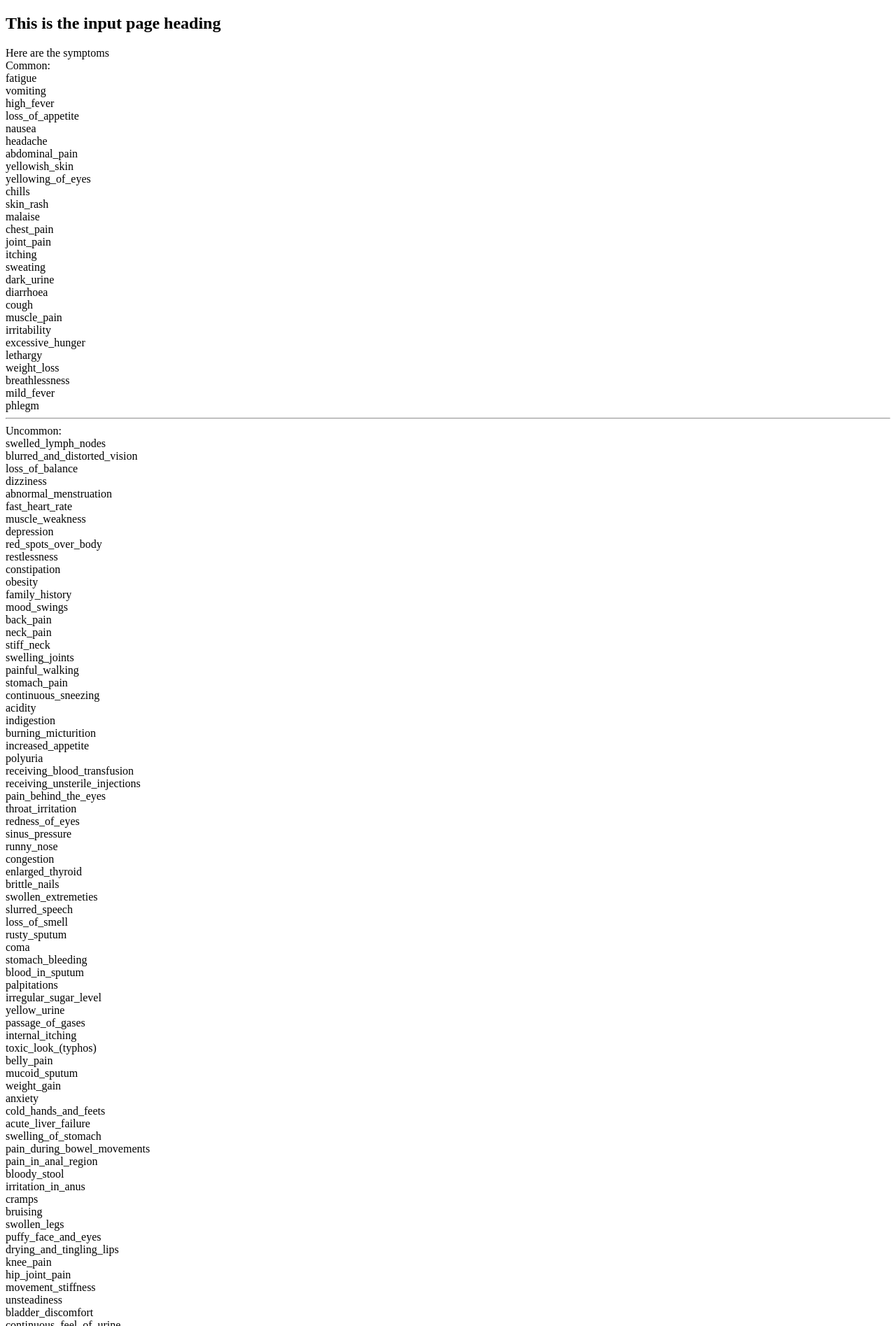
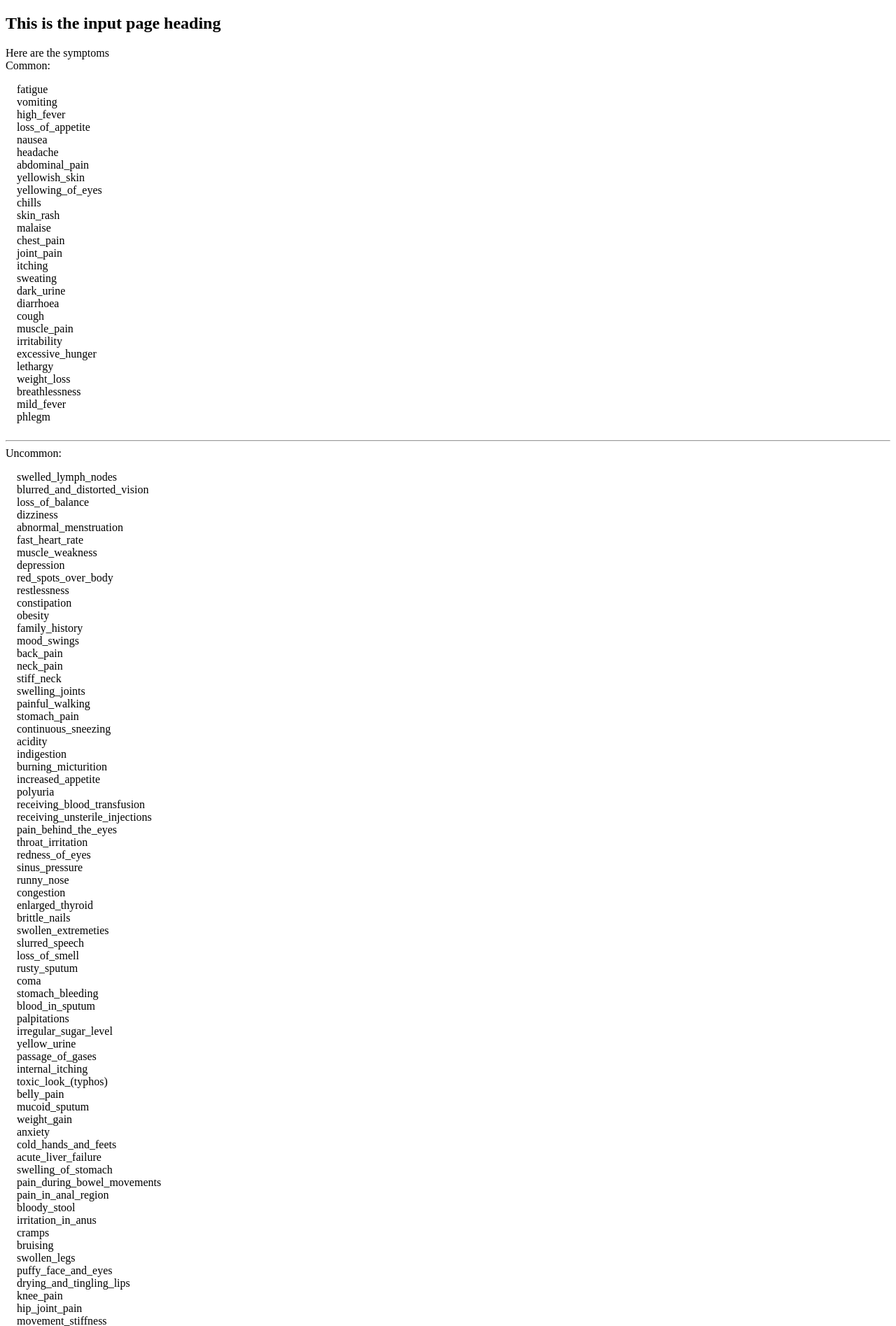
Before and after one commit to PratikGarai/GlobalWeek-Dreadnought-Prognosist, a Django app: page /Diseases/input/ in a window 1280 px wide. Shown: the part 26-1921 px from the top of the page at 70% size. Run offline with Django 3.2, Linux system fonts and the light colour scheme.

Commit message:
Added css to common and uncommon divs

```diff
--- a/DiseasePredictor/media/templates/input.html
+++ b/DiseasePredictor/media/templates/input.html
@@ -4,6 +4,14 @@
 		<title>Input page</title>
 	<script type ="text/javascript" src="/media/js/jquery.js"></script>
 	<script type ="text/javascript" src="/media/js/dropper.js"></script>
+		<style>
+		#common,#uncommon{
+		padding:16px;
+		border-radius:8px;
+		}
+			.redbg{background-color:"#ff7675";}
+			.greenbg{background-color:"#55efc4";
+		</style>
 	</head>
 	<body>
 		{% include "menu-template.html" %}
@@ -16,18 +24,22 @@
 			<div class = "section" id = "options" ondragover='allowDrop(event);' ondrop='drop2(event);'>
 				Here are the symptoms<br>
 				Common:
+				<div id="common" class="greenbg">
 				{% for i in common %}
 					<div id='{{ i }}' class = "noDrop" draggable='true' ondragstart='drag(event);'>
 						{{ i }}
   					</div>
 				{% endfor %}
+				</div>
 				<hr>
 				Uncommon:
+				<div id="uncommon" class="redbg">
 				{% for i in uncommon %}
 					<div id='{{ i }}' class ="noDrop"  draggable='true' ondragstart='drag(event);'>
 						{{ i }}
 	  				</div>
 				{% endfor %}
+				</div>
 				<hr>
 			</div>
 			<br><hr>
```
